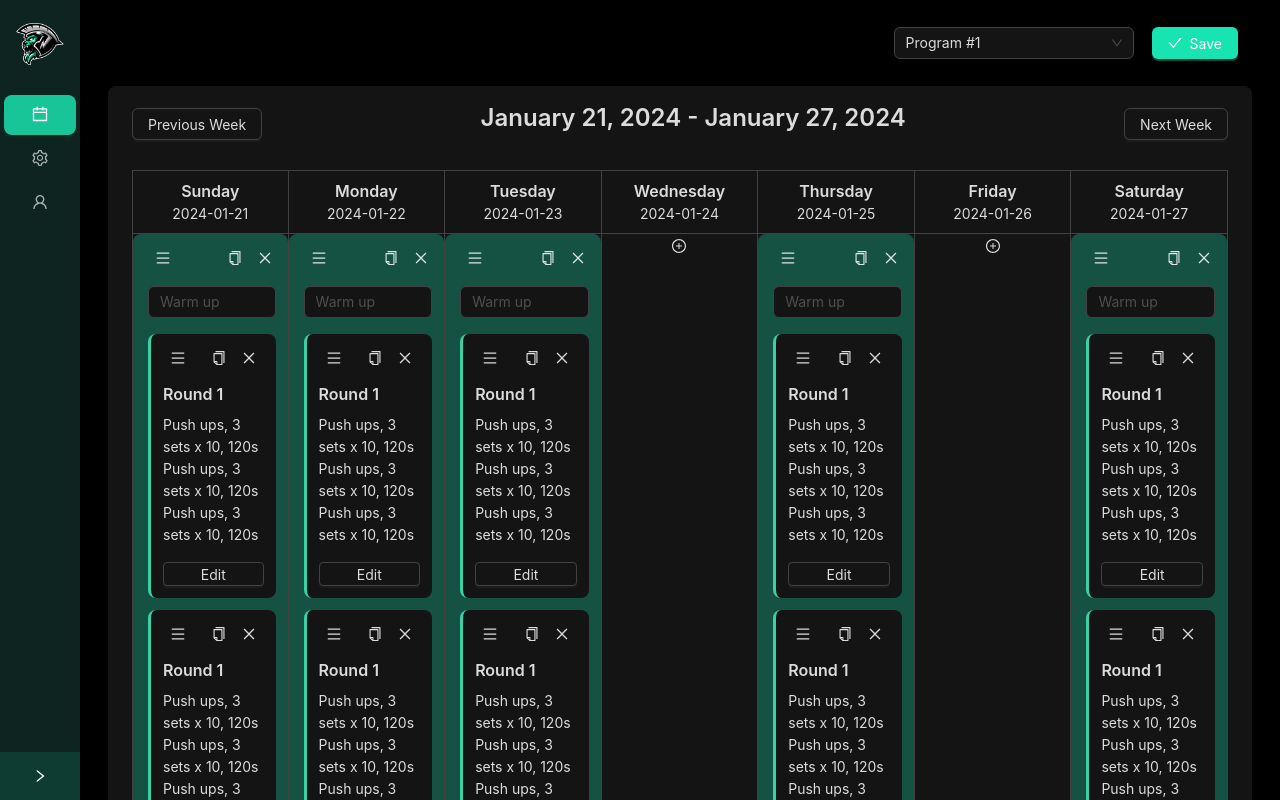
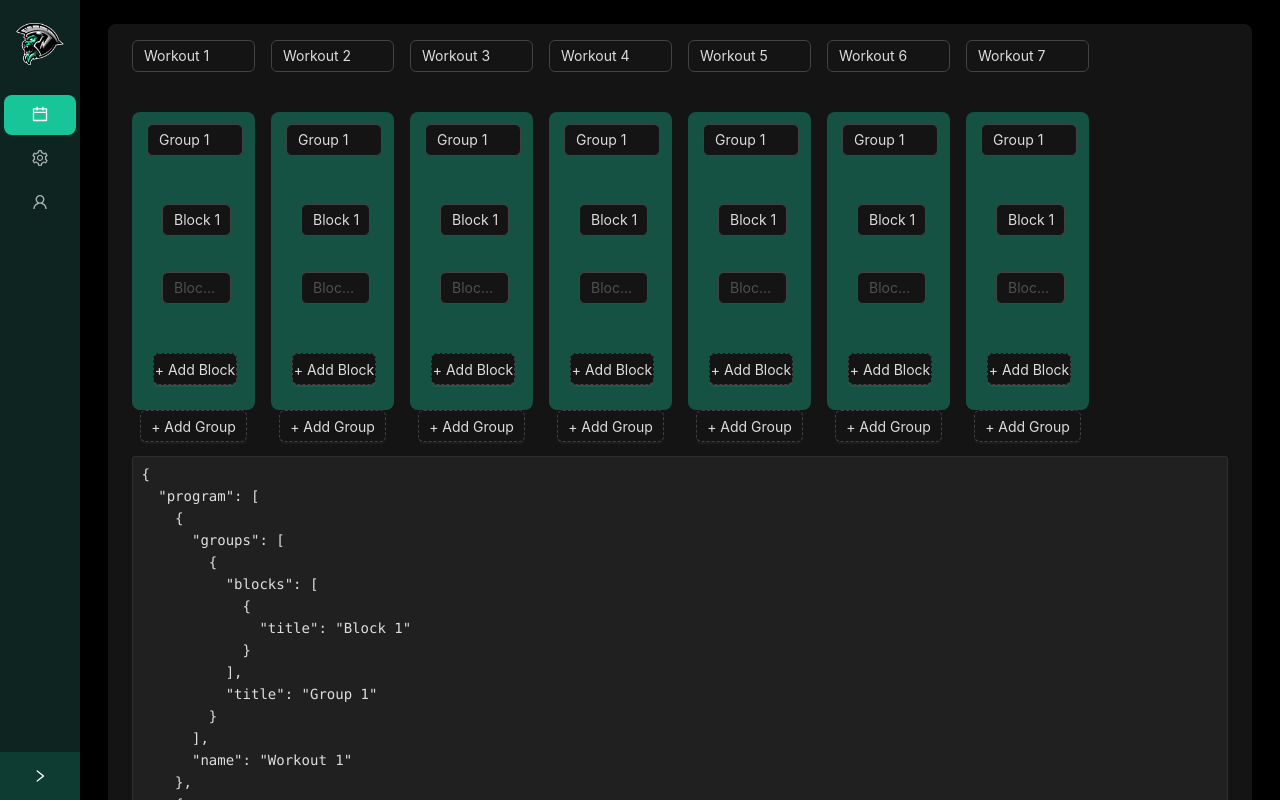
Before and after one commit to palajo/hybridstrainingclub-platform-old, a Next.js app: page / in a window 1280 px wide. Shown: the top 800 px of the page. Built offline with nearby package versions, Linux system fonts and the light colour scheme.

Commit message:
[update] caelndar view built

```diff
--- a/src/components/Calendar/Block.tsx
+++ b/src/components/Calendar/Block.tsx
@@ -1,9 +1,7 @@
 import React from 'react';
 import { Button, Col, Row, theme, Typography } from 'antd';
 import ModalBlock from '@/components/Calendar/ModalBlock';
-import { CSS } from '@dnd-kit/utilities';
 import { generate } from '@ant-design/colors';
-import { useSortable } from '@dnd-kit/sortable';
 import { CloseOutlined, CopyOutlined, MenuOutlined } from '@ant-design/icons';
 
 interface SortableItemProps {
@@ -15,19 +13,7 @@ function Block({ id }: SortableItemProps) {
     token: { colorPrimary, borderRadiusLG, colorBgContainer },
   } = theme.useToken();
 
-  const {
-    attributes,
-    listeners,
-    setNodeRef,
-    setActivatorNodeRef,
-    transform,
-    transition,
-    isDragging,
-  } = useSortable({ id });
-
   const style: React.CSSProperties = {
-    transform: CSS.Transform.toString(transform),
-    transition,
     padding: '12px',
     marginBottom: '12px',
     borderLeft: `3px solid ${generate(colorPrimary)[4]}`,
@@ -36,13 +22,11 @@ function Block({ id }: SortableItemProps) {
   };
 
   return (
-    <div ref={setNodeRef} style={style} {...attributes}>
-      <Row gutter={[0, 12]}>
+    <Row gutter={[0, 12]} style={style}>
       <Col xs={24}>
         <Row align="middle" justify="space-between">
           <Col>
-              <Button size="small" type="text" ref={setActivatorNodeRef}
-                      style={{ touchAction: 'none', cursor: 'move' }}{...listeners}>
+            <Button size="small" type="text" style={{ touchAction: 'none', cursor: 'move' }}>
               <MenuOutlined/>
             </Button>
           </Col>
@@ -62,21 +46,21 @@ function Block({ id }: SortableItemProps) {
       </Col>
       <Col xs={24}>
         <Typography.Title level={5}>
-            Round 1
+          {data.title}
         </Typography.Title>
+        {data.exercises.map((exercise, exerciseIndex) => (
+          <Typography key={exerciseIndex}>
+            {exercise.title}, {exercise.sets} sets x {exercise.reps}, {exercise.rest}s
+          </Typography>
+        ))}
         <Typography>
-            Push ups, 3 sets x 10, 120s
-          </Typography>
-          <Typography>
-            Push ups, 3 sets x 10, 120s
-          </Typography>
-          <Typography>
-            Push ups, 3 sets x 10, 120s
+          {data.notes}
         </Typography>
       </Col>
+      <Col xs={24}>
+        <ModalBlock/>
+      </Col>
     </Row>
-      <ModalBlock/>
-    </div>
   );
 }
 
--- a/src/components/Calendar/Calendar.tsx
+++ b/src/components/Calendar/Calendar.tsx
@@ -1,143 +1,149 @@
 import React, { useState } from 'react';
-import {
-  closestCorners,
-  DndContext,
-  DragOverlay,
-  KeyboardSensor,
-  PointerSensor,
-  useSensor,
-  useSensors,
-} from '@dnd-kit/core';
-import { arrayMove, sortableKeyboardCoordinates } from '@dnd-kit/sortable';
 import dayjs from 'dayjs';
-import Container from './Container';
 import { Button, Col, Row, theme, Typography } from 'antd';
-import Group from './Group';
 
-interface Items {
-  [key: string]: string[];
+import Container from '@/components/Calendar/Container';
+
+interface Exercise {
+  title: string;
+  category: string;
+  video: string;
+  sets: string;
+  reps: string;
+  rest: string;
 }
 
-interface DefaultAnnouncements {
-  onDragStart(id: string): void;
-
-  onDragOver(id: string, overId: string | null): void;
-
-  onDragEnd(id: string, overId: string | null): void;
-
-  onDragCancel(id: string): void;
+interface Block {
+  title: string;
+  notes: string;
+  exercises: Exercise[];
 }
 
-const wrapperStyle: React.CSSProperties = {
-  display: 'flex',
-  flexDirection: 'row',
-};
+interface Group {
+  title: string;
+  blocks: Block[];
+}
 
-const defaultAnnouncements: DefaultAnnouncements = {
-  onDragStart(id) {
-    console.log(`Picked up draggable item ${id}.`);
-  },
-  onDragOver(id, overId) {
-    console.log(overId
-      ? `Draggable item ${id} was moved over droppable area ${overId}.`
-      : `Draggable item ${id} is no longer over a droppable area.`);
-  },
-  onDragEnd(id, overId) {
-    console.log(overId
-      ? `Draggable item ${id} was dropped over droppable area ${overId}`
-      : `Draggable item ${id} was dropped.`);
-  },
-  onDragCancel(id) {
-    console.log(`Dragging was cancelled. Draggable item ${id} was dropped.`);
-  },
-};
+interface Item {
+  date: string;
+  video: string;
+  groups: Group[];
+}
 
 export default function Calendar() {
   const { token: { colorBorder, paddingXS } } = theme.useToken();
 
-  const [items, setItems] = useState<Items>({
-    day1: ['1', '2'],
-    day2: ['4', '5'],
-    day3: ['7'],
-    day4: [],
-    day5: ['3'],
-    day6: [],
-    day7: ['6', '8'],
-  });
+  const [items, setItems] = useState<Item[]>([
+    {
+      date: '15-02-2024',
+      video: 'https://...',
+      groups: [
+        {
+          title: 'Warm up',
+          blocks: [
+            {
+              title: 'Round 1',
+              notes: 'Keep it simple',
+              exercises: [
+                {
+                  title: 'Stretching',
+                  category: 'Stretching',
+                  video: 'https://...',
+                  sets: '3',
+                  reps: '10',
+                  rest: '120',
+                },
+                {
+                  title: 'Stretching',
+                  category: 'Stretching',
+                  video: 'https://...',
+                  sets: '3',
+                  reps: '10',
+                  rest: '120',
+                },
+              ],
+            },
+            {
+              title: 'Round 2',
+              notes: 'Keep it simple',
+              exercises: [
+                {
+                  title: 'Stretching',
+                  category: 'Stretching',
+                  video: 'https://...',
+                  sets: '3',
+                  reps: '10',
+                  rest: '120',
+                },
+                {
+                  title: 'Stretching',
+                  category: 'Stretching',
+                  video: 'https://...',
+                  sets: '3',
+                  reps: '10',
+                  rest: '120',
+                },
+              ],
+            },
+          ],
+        },
+        {
+          title: 'Warm up',
+          blocks: [
+            {
+              title: 'Round 1',
+              notes: 'Keep it simple',
+              exercises: [
+                {
+                  title: 'Stretching',
+                  category: 'Stretching',
+                  video: 'https://...',
+                  sets: '3',
+                  reps: '10',
+                  rest: '120',
+                },
+                {
+                  title: 'Stretching',
+                  category: 'Stretching',
+                  video: 'https://...',
+                  sets: '3',
+                  reps: '10',
+                  rest: '120',
+                },
+              ],
+            },
+            {
+              title: 'Round 2',
+              notes: 'Keep it simple',
+              exercises: [
+                {
+                  title: 'Stretching',
+                  category: 'Stretching',
+                  video: 'https://...',
+                  sets: '3',
+                  reps: '10',
+                  rest: '120',
+                },
+                {
+                  title: 'Stretching',
+                  category: 'Stretching',
+                  video: 'https://...',
+                  sets: '3',
+                  reps: '10',
+                  rest: '120',
+                },
+              ],
+            },
+          ],
+        },
+      ],
+    },
+  ]);
 
-  const [activeId, setActiveId] = useState<string | null>(null);
-  const sensors = useSensors(
-    useSensor(PointerSensor),
-    useSensor(KeyboardSensor, { coordinateGetter: sortableKeyboardCoordinates }),
-  );
   const [currentDate, setCurrentDate] = useState(dayjs());
 
   const goToPreviousWeek = () => setCurrentDate(currentDate.subtract(1, 'week'));
   const goToNextWeek = () => setCurrentDate(currentDate.add(1, 'week'));
-
-  const handleDragStart = (event: { active: { id: string } }) => setActiveId(event.active.id);
-
-  const handleDragOver = (event: {
-    active: { id: string };
-    over: { id: string | null };
-    draggingRect?: DOMRect;
-  }) => {
-    const { active, over, draggingRect } = event;
-    const { id } = active;
-    const { id: overId } = over || { id: null };
-
-    const activeContainer = findContainer(id);
-    const overContainer = findContainer(overId);
-
-    if (!activeContainer || !overContainer || activeContainer === overContainer) return;
-
-    setItems((prev) => {
-      const activeItems = prev[activeContainer];
-      const overItems = prev[overContainer];
-      const activeIndex = activeItems.indexOf(id);
-      const overIndex = overItems.indexOf(overId || '');
-
-      let newIndex = overId in prev ? overItems.length + 1 : overIndex >= 0 ? overIndex + (overIndex === overItems.length - 1 && draggingRect?.offsetTop ? 1 : 0) : overItems.length + 1;
-
-      return {
-        ...prev,
-        [activeContainer]: prev[activeContainer].filter((item) => item !== active.id),
-        [overContainer]: [
-          ...prev[overContainer].slice(0, newIndex),
-          items[activeContainer][activeIndex],
-          ...prev[overContainer].slice(newIndex, prev[overContainer].length),
-        ],
-      };
-    });
-  };
-
-  const handleDragEnd = (event: {
-    active: { id: string };
-    over: { id: string | null };
-  }) => {
-    const { active, over } = event;
-    const { id } = active;
-    const { id: overId } = over || { id: null };
-
-    const activeContainer = findContainer(id);
-    const overContainer = findContainer(overId);
-
-    if (!activeContainer || !overContainer || activeContainer !== overContainer) return;
-
-    const activeIndex = items[activeContainer].indexOf(active.id);
-    const overIndex = items[overContainer].indexOf(overId || '');
-
-    if (activeIndex !== overIndex) {
-      setItems((items) => ({
-        ...items,
-        [overContainer]: arrayMove(items[overContainer], activeIndex, overIndex),
-      }));
-    }
-
-    setActiveId(null);
-  };
-
-  const findContainer = (id: string) => id in items ? id : Object.keys(items).find((key) => items[key].includes(id)) || '';
 
   return (
     <Row gutter={[24, 24]}>
@@ -157,18 +163,10 @@ export default function Calendar() {
         </Row>
       </Col>
       <Col lg={24}>
-        <DndContext
-          announcements={defaultAnnouncements}
-          sensors={sensors}
-          collisionDetection={closestCorners}
-          onDragStart={handleDragStart}
-          onDragOver={handleDragOver}
-          onDragEnd={handleDragEnd}
-        >
         <Row justify="space-between">
           {[...Array(7)].map((_, index) => (
             <Col
-                key={`day${index + 1}`}
+              key={currentDate.startOf('week').add(index, 'day').format('dddd')}
               style={{
                 width: 'calc(100% / 7)',
                 border: `1px solid ${colorBorder}`,
@@ -176,10 +174,7 @@ export default function Calendar() {
               }}
             >
               <Row>
-                  <Col
-                    xs={24}
-                    style={{ borderBottom: `1px solid ${colorBorder}`, padding: paddingXS }}
-                  >
+                <Col xs={24} style={{ borderBottom: `1px solid ${colorBorder}`, padding: paddingXS }}>
                   <Typography.Title level={5} style={{ textAlign: 'center', marginBottom: '0' }}>
                     {currentDate.startOf('week').add(index, 'day').format('dddd')}
                   </Typography.Title>
@@ -188,14 +183,20 @@ export default function Calendar() {
                   </Typography>
                 </Col>
                 <Col xs={24}>
-                    <Container id={`day${index + 1}`} items={items[`day${index + 1}`]}/>
+                  {items
+                    .filter((item) => item.date === currentDate.startOf('week').add(index, 'day').format('DD-MM-YYYY'))
+                    .map((item) => (
+                      <Container
+                        id={currentDate.startOf('week').add(index, 'day').format('dddd')}
+                        items={item.groups}
+                      />
+                    ))
+                  }
                 </Col>
               </Row>
             </Col>
           ))}
         </Row>
-          <DragOverlay>{activeId && <Group id={activeId}/>}</DragOverlay>
-        </DndContext>
       </Col>
     </Row>
   );
--- a/src/components/Calendar/Container.tsx
+++ b/src/components/Calendar/Container.tsx
@@ -1,36 +1,34 @@
 import React from 'react';
-import { useDroppable } from '@dnd-kit/core';
-import { rectSwappingStrategy, SortableContext } from '@dnd-kit/sortable';
-import { Button, Col, Row, theme } from 'antd';
-import SortableItem from './Group';
-import { PlusCircleOutlined } from '@ant-design/icons';
+
+import Group from './Group';
+
+interface Exercise {
+  title: string;
+  category: string;
+  video: string;
+  sets: string;
+  reps: string;
+  rest: string;
+}
+
+interface Block {
+  title: string;
+  notes: string;
+  exercises: Exercise[];
+}
+
+interface Group {
+  title: string;
+  blocks: Block[];
+}
 
 interface ContainerProps {
   id: string;
-  items: string[];
+  items: Group[];
 }
 
-export default function Container({ id, items }: ContainerProps) {
-  const {
-    token: { colorPrimary, borderRadiusLG, colorBgLayout },
-  } = theme.useToken();
-
-  const { setNodeRef } = useDroppable({ id });
-
+export default function Container({ id }: ContainerProps) {
   return (
-    <SortableContext id={id} items={items} strategy={rectSwappingStrategy}>
-      <div ref={setNodeRef} style={{ padding: '0 0 56px' }}>
-        {items.map((itemId) => (
-          <SortableItem key={itemId} id={itemId}/>
-        ))}
-        <Row justify="center">
-          <Col>
-            <Button size="small" type="text">
-              <PlusCircleOutlined/>
-            </Button>
-          </Col>
-        </Row>
-      </div>
-    </SortableContext>
-  );
+    <Group/>
+  )
 }
--- a/src/components/Calendar/Group.tsx
+++ b/src/components/Calendar/Group.tsx
@@ -1,10 +1,9 @@
-import React, { useState } from 'react';
-import { arrayMove, SortableContext, useSortable, verticalListSortingStrategy } from '@dnd-kit/sortable';
-import { CSS } from '@dnd-kit/utilities';
+import React from 'react';
+import { SortableContext, verticalListSortingStrategy } from '@dnd-kit/sortable';
 import { Button, Col, Input, Row, theme } from 'antd';
 import { CloseOutlined, CopyOutlined, MenuOutlined, PlusCircleOutlined } from '@ant-design/icons';
 import Block from '@/components/Calendar/Block';
-import { closestCenter, DndContext, MouseSensor, TouchSensor, useSensor, useSensors } from '@dnd-kit/core';
+import { closestCenter, DndContext } from '@dnd-kit/core';
 import { restrictToVerticalAxis } from '@dnd-kit/modifiers';
 
 interface SortableItemProps {
@@ -16,24 +15,12 @@ interface ListItem {
   content: string;
 }
 
-export default function Group({ id }: SortableItemProps) {
+export default function Group({ id, data }: SortableItemProps) {
   const {
-    token: { colorPrimary, borderRadiusLG, colorPrimaryBg, colorPrimaryText, colorPrimaryBorder },
+    token: { borderRadiusLG, colorPrimaryBg, colorPrimaryText, colorPrimaryBorder },
   } = theme.useToken();
 
-  const {
-    attributes,
-    listeners,
-    setNodeRef,
-    setActivatorNodeRef,
-    transform,
-    transition,
-    isDragging,
-  } = useSortable({ id });
-
   const style: React.CSSProperties = {
-    transform: CSS.Transform.toString(transform),
-    transition,
     padding: '12px',
     marginBottom: '16px',
     borderLeft: `3px solid ${colorPrimaryBorder}`,
@@ -41,36 +28,12 @@ export default function Group({ id }: SortableItemProps) {
     borderRadius: borderRadiusLG,
   };
 
-  const initialItems: ListItem[] = [
-    { id: '1', content: 'Item 1' },
-    { id: '2', content: 'Item 2' },
-  ];
-
-  const [items, setItems] = useState(initialItems);
-
-  const sensors = useSensors(useSensor(MouseSensor), useSensor(TouchSensor));
-
-  const handleDragEnd = (event: any) => {
-    const { active, over } = event;
-
-    if (active.id !== over.id) {
-      setItems((oldItems) => {
-        const oldIndex = oldItems.findIndex((item) => item.id === active.id);
-        const newIndex = oldItems.findIndex((item) => item.id === over.id);
-
-        return arrayMove(oldItems, oldIndex, newIndex);
-      });
-    }
-  };
-
   return (
-    <div ref={setNodeRef} style={style} {...attributes}>
     <Row gutter={[8, 16]}>
       <Col xs={24}>
         <Row align="middle" justify="space-between" gutter={[8, 8]}>
           <Col>
-              <Button size="small" type="text" ref={setActivatorNodeRef}
-                      style={{ touchAction: 'none', cursor: 'move' }}{...listeners}>
+            <Button size="small" type="text" style={{ touchAction: 'none', cursor: 'move' }}>
               <MenuOutlined/>
             </Button>
           </Col>
@@ -89,21 +52,12 @@ export default function Group({ id }: SortableItemProps) {
         </Row>
       </Col>
       <Col xs={24}>
-          <Input placeholder="Warm up"/>
+        <Input placeholder="Warm up" value={data?.title}/>
       </Col>
       <Col xs={24}>
-          <DndContext
-            sensors={sensors}
-            collisionDetection={closestCenter}
-            onDragEnd={handleDragEnd}
-            modifiers={[restrictToVerticalAxis]}
-          >
-            <SortableContext items={items} strategy={verticalListSortingStrategy}>
-              {items.map((item) => (
-                <Block key={item.id} id={item.id}/>
+        {data?.blocks.map((block, blockId) => (
+          <Block key={blockId} id={blockId} data={block}/>
         ))}
-            </SortableContext>
-          </DndContext>
         <Row justify="center">
           <Col>
             <Button size="small" type="text">
@@ -113,6 +67,5 @@ export default function Group({ id }: SortableItemProps) {
         </Row>
       </Col>
     </Row>
-    </div>
   );
 }
--- a/src/pages/index.tsx
+++ b/src/pages/index.tsx
@@ -1,53 +1,134 @@
 import React from 'react';
-import { Button, Col, Row, Select, theme, Typography } from 'antd';
-import Calendar from '@/components/Calendar/Calendar';
-import { CheckOutlined } from '@ant-design/icons';
-
-const { Title } = Typography;
+import { Button, Col, Form, Input, Row, theme, Typography } from 'antd';
+import { CloseOutlined } from '@ant-design/icons';
 
 const Homepage: React.FC = () => {
   const {
-    token: { colorBgContainer, borderRadiusLG },
+    token: { colorBgContainer, borderRadiusLG, colorPrimaryBorder, colorPrimaryBg }
   } = theme.useToken();
 
-  const handleSelectChange = (value: string) => {
-    console.log(`selected ${value}`);
+  const [form] = Form.useForm();
+
+  // styles
+  const stylesGroup: React.CSSProperties = {
+    padding: '12px',
+    borderLeft: `3px solid ${colorPrimaryBorder}`,
+    background: colorPrimaryBg,
+    borderRadius: borderRadiusLG,
   };
 
   return (
     <Row gutter={[16, 24]}>
-      <Col span={24}>
-        <Row justify="space-between" align="middle">
-          <Col>
-            <Title level={2} style={{ marginBottom: 0 }}>
-              Calendar
-            </Title>
+      <Col span={24} style={{ padding: '16px 24px', background: colorBgContainer, borderRadius: borderRadiusLG }}>
+        <Form
+          form={form}
+          name="programForm"
+          autoComplete="off"
+          initialValues={{
+            program: [{ groups: [{ blocks: [{}] }] },{ groups: [{ blocks: [{}] }] },{ groups: [{ blocks: [{}] }] },{ groups: [{ blocks: [{}] }] },{ groups: [{ blocks: [{}] }] },{ groups: [{ blocks: [{}] }] },{ groups: [{ blocks: [{}] }] },],
+          }}
+        >
+          <Form.List name="program">
+            {(workouts) => (
+              <Row gutter={[16, 16]}>
+                {workouts.map((workout, workoutIndex) => (
+                  <Col xs={3} key={workoutIndex}>
+                    <Row gutter={[16, 16]}>
+                      <Col xs={24}>
+                        <Form.Item name={[workout.name, 'name']} initialValue={`Workout ${workoutIndex + 1}`}>
+                          <Input placeholder="Workout" />
+                        </Form.Item>
                       </Col>
-          <Col>
-            <Row gutter={[12, 0]}>
-              <Col>
-                <Select
-                  defaultValue="program-1"
-                  style={{ width: 240 }}
-                  onChange={handleSelectChange}
-                  options={[
-                    { value: 'program-1', label: 'Program #1' },
-                    { value: 'program-2', label: 'Program #2' },
-                    { value: 'program-3', label: 'Program #3' },
-                  ]}
-                />
+                      <Col xs={24}>
+                        <Form.List name={[workout.name, 'groups']}>
+                          {(groups, groupMeta) => (
+                            <>
+                              {groups.map((group, groupIndex) => (
+                                <Col xs={24} key={group.key} style={stylesGroup}>
+                                  <Row gutter={[12, 12]}>
+                                    <Col xs={24}>
+                                      <Form.Item
+                                        name={[group.name, 'title']}
+                                        initialValue={`Group ${groupIndex + 1}`}
+                                      >
+                                        <Input placeholder="Group Title" />
+                                      </Form.Item>
                                     </Col>
-              <Col>
-                <Col>
-                  <Button type="primary" icon={<CheckOutlined/>}>Save</Button>
+                                    <Col xs={24}>
+                                      <Form.List name={[group.name, 'blocks']}>
+                                        {(blocks, blockMeta) => (
+                                          <>
+                                            {blocks.map((block, blockIndex) => (
+                                              <Col xs={24} key={block.key} style={stylesGroup}>
+                                                <Row gutter={[12, 12]}>
+                                                  <Col xs={24}>
+                                                    <Form.Item
+                                                      name={[block.name, 'title']}
+                                                      initialValue={`Block ${blockIndex + 1}`}
+                                                    >
+                                                      <Input placeholder="Block Title" />
+                                                    </Form.Item>
                                                   </Col>
+                                                  <Col xs={24}>
+                                                    <Form.Item name={[block.name, 'notes']}>
+                                                      <Input placeholder="Block Notes" />
+                                                    </Form.Item>
+                                                  </Col>
+                                                  <Col xs={24}>
+                                                    {blocks.length > 1 && (
+                                                      <Button
+                                                        type="link"
+                                                        onClick={() => blockMeta.remove(block.name)}
+                                                      >
+                                                        <CloseOutlined />
+                                                      </Button>
+                                                    )}
                                                   </Col>
                                                 </Row>
                                               </Col>
+                                            ))}
+                                            <Col xs={24}>
+                                              <Button type="dashed" onClick={() => blockMeta.add()} block>
+                                                + Add Block
+                                              </Button>
+                                            </Col>
+                                          </>
+                                        )}
+                                      </Form.List>
+                                    </Col>
+                                    <Col xs={24}>
+                                      {groups.length > 1 && (
+                                        <Button type="link" onClick={() => groupMeta.remove(group.name)}>
+                                          <CloseOutlined />
+                                        </Button>
+                                      )}
+                                    </Col>
                                   </Row>
                                 </Col>
-      <Col span={24} style={{ padding: '16px 24px', background: colorBgContainer, borderRadius: borderRadiusLG }}>
-        <Calendar/>
+                              ))}
+                              <Col xs={24}>
+                                <Button type="dashed" onClick={() => groupMeta.add()} block>
+                                  + Add Group
+                                </Button>
+                              </Col>
+                            </>
+                          )}
+                        </Form.List>
+                      </Col>
+                    </Row>
+                  </Col>
+                ))}
+              </Row>
+            )}
+          </Form.List>
+          <Form.Item noStyle shouldUpdate>
+            {() => (
+              <Typography>
+                <pre>{JSON.stringify(form.getFieldsValue(), null, 2)}</pre>
+              </Typography>
+            )}
+          </Form.Item>
+        </Form>
       </Col>
     </Row>
   );
```
Lines whose indentation alone changed are shown as unchanged.
